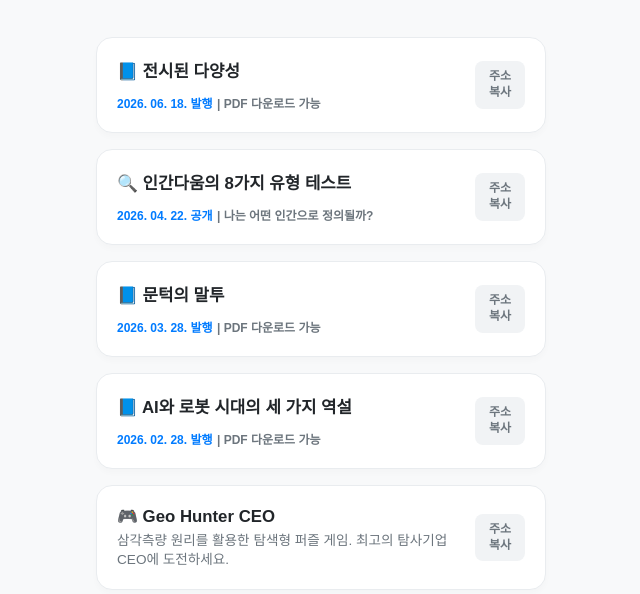
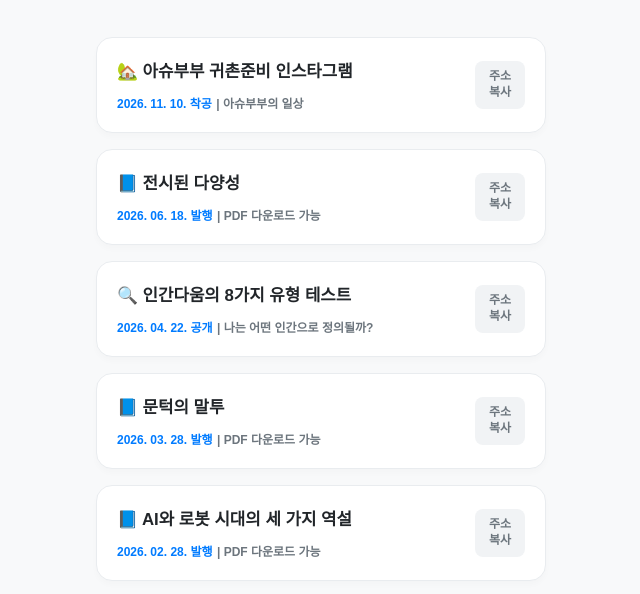
Before and after one commit to zinesue/zinesue.github.io, a plain HTML site: page index.html in a window 1280 px wide. Shown: the part 166-760 px from the top of the page, without its empty margins (319-959 px from the left). Drawn offline with Linux system fonts and the light colour scheme.

Commit message:
Update index.html

```diff
--- a/index.html
+++ b/index.html
@@ -85,6 +85,16 @@
 
 
         <div class="link-section">
+
+            <a href="https://www.instagram.com/ahsue_23/" class="link-card"
+               onclick="gtag('event', 'click_book_paradox');">
+                <div class="link-content">
+                    <span class="title">🏡 아슈부부 귀촌준비 인스타그램</span>
+                    <span class="date">2026. 11. 10. 착공</span>
+                    <span class="download-info"> | 아슈부부의 일상 </span>
+                </div>
+                <button class="copy-btn" onclick="copyLink(event, 'https://www.instagram.com/ahsue_23/')">주소<br>복사</button>
+            </a>
 
             <a href="https://drive.google.com/file/d/1spmBd1k-Jbuy4ZCUi-KPQ37q1IzdSKQq/view?usp=sharing" class="link-card"
                onclick="gtag('event', 'click_book_paradox');">
```
